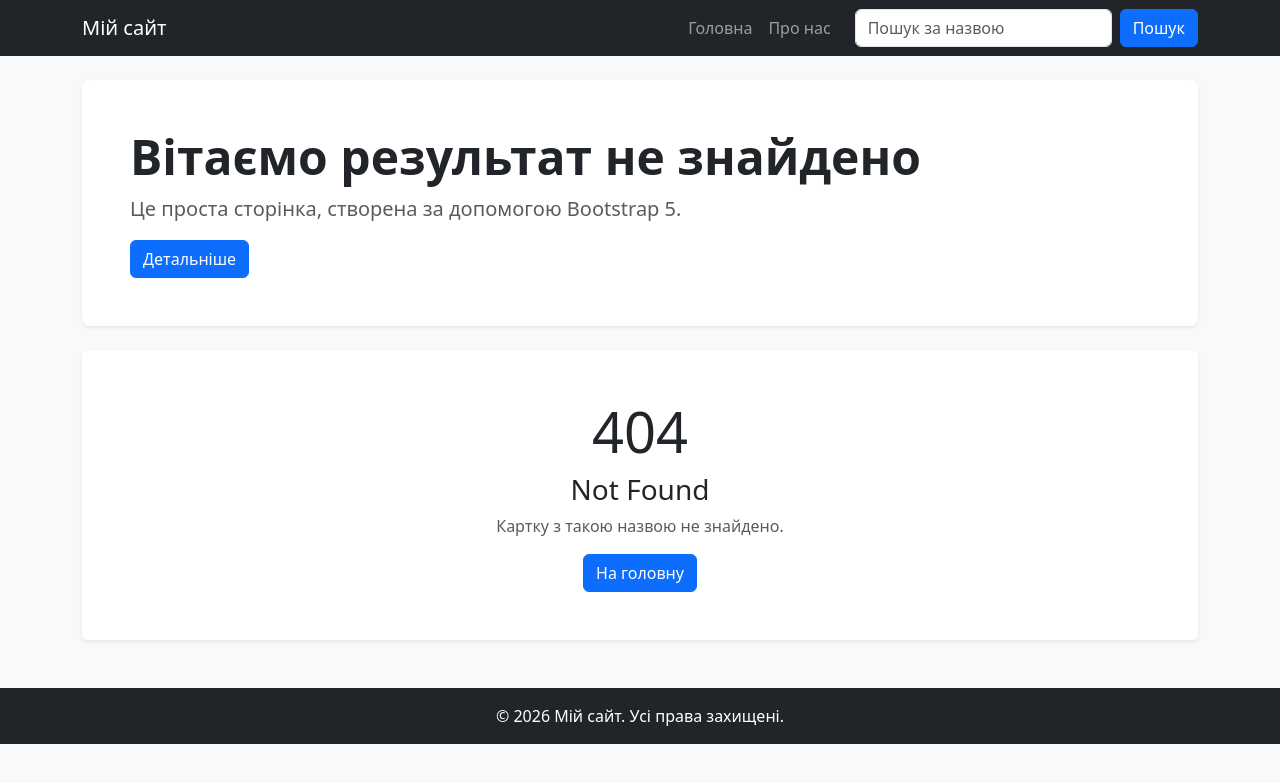
After one commit to Hu-mao/Python, a Django app: template shop/main/templates/main/not_found.html in a window 1280 px wide. The commit adds this page. Shown: the top 783 px of the page. Run offline with Django 3.2, Linux system fonts and the light colour scheme; the template is opened without the code that fills it, so the values that code supplies are empty; some libraries are stand-ins or nearby versions.

Commit message:
Params&QParams

```diff
--- a/shop/main/templates/main/layout.html
+++ b/shop/main/templates/main/layout.html
@@ -1,4 +1,3 @@
-
 {% load static %}
 <!DOCTYPE html>
 <html lang="uk">
@@ -13,29 +12,28 @@
 
 <nav class="navbar navbar-expand-lg navbar-dark bg-dark">
     <div class="container">
-        <a class="navbar-brand" href="#">Мій сайт</a>
+        <a class="navbar-brand" href="{% url 'home' %}">Мій сайт</a>
 
-        <button class="navbar-toggler" type="button"
-                data-bs-toggle="collapse"
-                data-bs-target="#mainMenu">
-            <span class="navbar-toggler-icon"></span>
-        </button>
-
-        <div class="collapse navbar-collapse" id="mainMenu">
+        <div class="collapse navbar-collapse">
             <ul class="navbar-nav ms-auto">
                 <li class="nav-item">
-                    <a class="nav-link active" href="#">Головна</a>
+                    <a class="nav-link" href="{% url 'home' %}">Головна</a>
                 </li>
                 <li class="nav-item">
-                    <a class="nav-link" href="#">Про нас</a>
-                </li>
-                <li class="nav-item">
-                    <a class="nav-link" href="#">Послуги</a>
-                </li>
-                <li class="nav-item">
-                    <a class="nav-link" href="#">Контакти</a>
+                    <a class="nav-link" href="{% url 'about' %}">Про нас</a>
                 </li>
             </ul>
+
+            <form action="{% url 'search' %}" method="get" class="d-flex ms-3">
+                <input class="form-control me-2"
+                       type="search"
+                       name="title"
+                       placeholder="Пошук за назвою"
+                       required>
+                <button class="btn btn-primary" type="submit">
+                    Пошук
+                </button>
+            </form>
         </div>
     </div>
 </nav>
@@ -54,31 +52,25 @@
         <button class="btn btn-primary">Детальніше</button>
     </div>
 
+    {% block content %}
     <div class="row g-4">
 
         {% for card in cards %}
         <div class="col-md-4">
             <div class="card shadow-sm h-100">
-
-                <img src="{% static card.image %}"
-                     class="card-img-top"
-                     alt="{{ card.title }}">
+                <img src="{% static card.image %}" class="card-img-top" alt="{{ card.title }}">
 
                 <div class="card-body">
                     <h4 class="card-title">{{ card.title }}</h4>
-
                     <p class="card-text">{{ card.text }}</p>
-
-                    <a href="#" class="btn btn-primary">
-                        {{ card.button }}
-                    </a>
+                    <a href="#" class="btn btn-primary">{{ card.button }}</a>
                 </div>
-
             </div>
         </div>
         {% endfor %}
 
     </div>
+    {% endblock %}
 
 </main>
 
--- /dev/null
+++ b/shop/main/templates/main/not_found.html
@@ -0,0 +1,21 @@
+{% extends 'main/layout.html' %}
+
+{% block title %}
+Not Found
+{% endblock %}
+
+{% block text %}
+результат не знайдено
+{% endblock %}
+
+{% block content %}
+<div class="text-center p-5 bg-white rounded shadow-sm">
+    <h1 class="display-4">404</h1>
+    <h3>Not Found</h3>
+    <p class="text-muted">Картку з такою назвою не знайдено.</p>
+
+    <a href="{% url 'home' %}" class="btn btn-primary">
+        На головну
+    </a>
+</div>
+{% endblock %}
--- a/shop/main/urls.py
+++ b/shop/main/urls.py
@@ -2,6 +2,7 @@ from django.urls import path
 from . import views
 
 urlpatterns = [
-    path('', views.home),
-    path('about', views.about),
+    path('', views.home, name='home'),
+    path('about/', views.about, name='about'),
+    path('search/', views.search, name='search'),
 ]
```
Also changed, not shown: shop/main/templates/main/search.html (added, +37 -0 lines).
